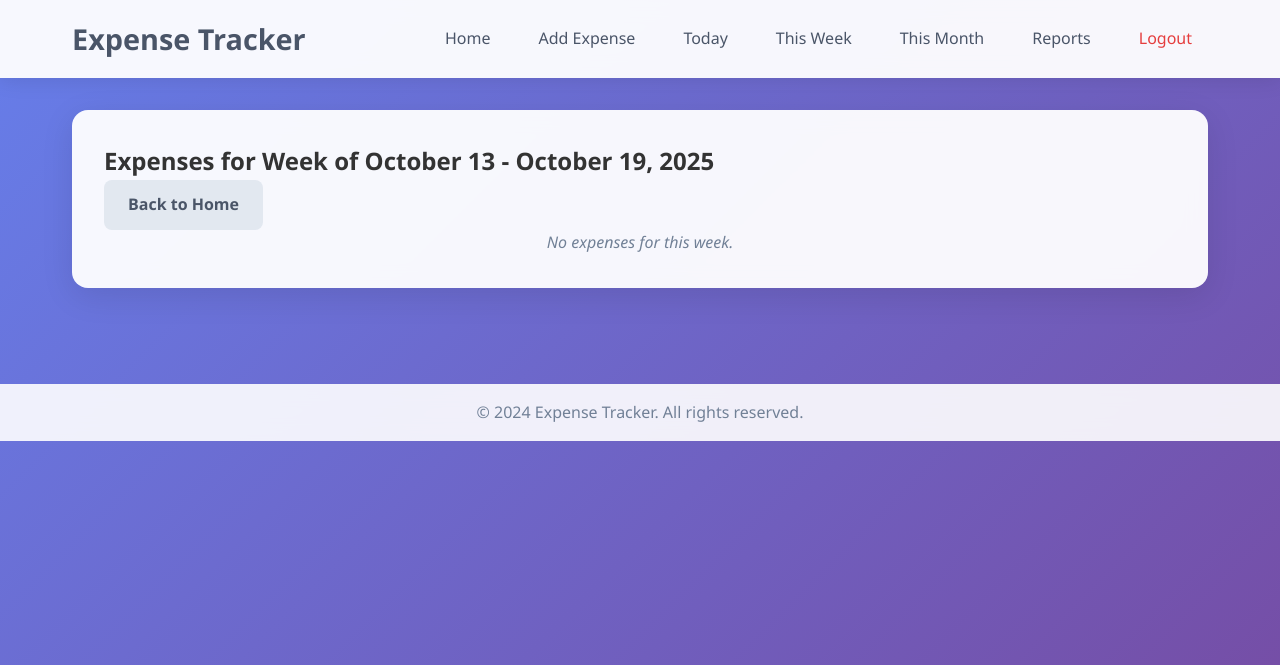
After one commit to astelwilliam/expense-tracker, a Django app: page /week/ in a window 1280 px wide. The commit adds this page. Shown: the top 665 px of the page. Run offline with Django 4.2, Linux system fonts and the light colour scheme; the visitor is signed in with stand-in values (Sample User, id 1); data that the repository does not hold is empty.

Commit message:
Implement Phase 1 MVP enhancements: notes field, filtering views (day/week/month), monthly summary, updated navigation

```diff
--- a/expenses/forms.py
+++ b/expenses/forms.py
@@ -18,8 +18,9 @@ class LoginForm(AuthenticationForm):
 class ExpenseForm(forms.ModelForm):
     class Meta:
         model = Expense
-        fields = ['title', 'amount', 'date', 'category']
+        fields = ['title', 'amount', 'date', 'category', 'notes']
         widgets = {
             'date': forms.DateInput(attrs={'type': 'date'}),
             'category': forms.Select(attrs={'class': 'form-select'}),
+            'notes': forms.Textarea(attrs={'rows': 3, 'placeholder': 'Optional notes...'}),
         }
--- a/expenses/models.py
+++ b/expenses/models.py
@@ -16,6 +16,7 @@ class Expense(models.Model):
     amount = models.DecimalField(max_digits=10, decimal_places=2)
     date = models.DateField()
     category = models.CharField(max_length=50, choices=CATEGORY_CHOICES, default='Other')
+    notes = models.TextField(blank=True, null=True)
 
     def __str__(self):
         return f"{self.title} - {self.amount}"
--- a/expenses/templates/expenses/base.html
+++ b/expenses/templates/expenses/base.html
@@ -17,6 +17,9 @@
                 <nav class="nav-links">
                     <a href="{% url 'home' %}" class="nav-link">Home</a>
                     <a href="{% url 'add_expense' %}" class="nav-link">Add Expense</a>
+                    <a href="{% url 'expenses_day' %}" class="nav-link">Today</a>
+                    <a href="{% url 'expenses_week' %}" class="nav-link">This Week</a>
+                    <a href="{% url 'expenses_month' %}" class="nav-link">This Month</a>
                     <a href="{% url 'monthly_reports' %}" class="nav-link">Reports</a>
                     <a href="{% url 'logout' %}" class="nav-link logout">Logout</a>
                 </nav>
--- /dev/null
+++ b/expenses/templates/expenses/expenses_week.html
@@ -0,0 +1,32 @@
+{% extends "expenses/base.html" %}
+
+{% block title %}Weekly Expenses{% endblock %}
+
+{% block content %}
+<div class="container">
+    <div class="filter-header">
+        <h2>Expenses for Week of {{ week_start|date:"F j" }} - {{ week_end|date:"F j, Y" }}</h2>
+        <a href="{% url 'home' %}" class="btn btn-secondary">Back to Home</a>
+    </div>
+
+    <div class="expenses-section">
+        {% if expenses %}
+            <div class="expense-list">
+                {% for expense in expenses %}
+                    <div class="expense-item">
+                        <div class="expense-info">
+                            <strong>{{ expense.title }}</strong> - ${{ expense.amount }} - {{ expense.category }}
+                            {% if expense.notes %}
+                                <br><small>{{ expense.notes }}</small>
+                            {% endif %}
+                        </div>
+                        <div class="expense-date">{{ expense.date }}</div>
+                    </div>
+                {% endfor %}
+            </div>
+        {% else %}
+            <p class="no-expenses">No expenses for this week.</p>
+        {% endif %}
+    </div>
+</div>
+{% endblock %}
--- a/expenses/urls.py
+++ b/expenses/urls.py
@@ -9,5 +9,8 @@ urlpatterns = [
     path('', views.home_view, name='home'),
     path('add/', views.add_expense_view, name='add_expense'),
     path('delete/<int:expense_id>/', views.delete_expense_view, name='delete_expense'),
+    path('day/', views.expenses_day_view, name='expenses_day'),
+    path('week/', views.expenses_week_view, name='expenses_week'),
+    path('month/', views.expenses_month_view, name='expenses_month'),
     path('reports/', views.monthly_reports_view, name='monthly_reports'),
 ]
--- a/expenses/views.py
+++ b/expenses/views.py
@@ -34,8 +34,26 @@ def logout_view(request):
 
 @login_required
 def home_view(request):
+    from django.db.models import Sum
+    from django.db.models.functions import TruncMonth
+    from datetime import datetime
+
     expenses = Expense.objects.filter(user=request.user).order_by('-date')
-    return render(request, 'expenses/home.html', {'expenses': expenses})
+
+    # Calculate monthly total for current month
+    current_month = datetime.now().month
+    current_year = datetime.now().year
+    monthly_total = Expense.objects.filter(
+        user=request.user,
+        date__year=current_year,
+        date__month=current_month
+    ).aggregate(total=Sum('amount'))['total'] or 0
+
+    return render(request, 'expenses/home.html', {
+        'expenses': expenses,
+        'monthly_total': monthly_total,
+        'current_month': datetime.now().strftime('%B %Y')
+    })
 
 @login_required
 def add_expense_view(request):
@@ -56,6 +74,29 @@ def delete_expense_view(request, expense_id):
     expense.delete()
     messages.success(request, 'Expense deleted successfully.')
     return redirect('home')
+
+@login_required
+def expenses_day_view(request):
+    from datetime import date
+    today = date.today()
+    expenses = Expense.objects.filter(user=request.user, date=today).order_by('-date')
+    return render(request, 'expenses/expenses_day.html', {'expenses': expenses, 'filter_date': today})
+
+@login_required
+def expenses_week_view(request):
+    from datetime import date, timedelta
+    today = date.today()
+    week_start = today - timedelta(days=today.weekday())
+    week_end = week_start + timedelta(days=6)
+    expenses = Expense.objects.filter(user=request.user, date__range=[week_start, week_end]).order_by('-date')
+    return render(request, 'expenses/expenses_week.html', {'expenses': expenses, 'week_start': week_start, 'week_end': week_end})
+
+@login_required
+def expenses_month_view(request):
+    from datetime import date
+    today = date.today()
+    expenses = Expense.objects.filter(user=request.user, date__year=today.year, date__month=today.month).order_by('-date')
+    return render(request, 'expenses/expenses_month.html', {'expenses': expenses, 'current_month': today.strftime('%B %Y')})
 
 @login_required
 def monthly_reports_view(request):
```
Also changed, not shown: TODO.md (+12 -0 lines), expenses/templates/expenses/add_expense.html (+7 -0 lines), expenses/templates/expenses/expenses_day.html (added, +32 -0 lines), expenses/templates/expenses/expenses_month.html (added, +32 -0 lines), expenses/templates/expenses/home.html (+7 -0 lines), expenses/migrations/0006_expense_notes.py (added).
